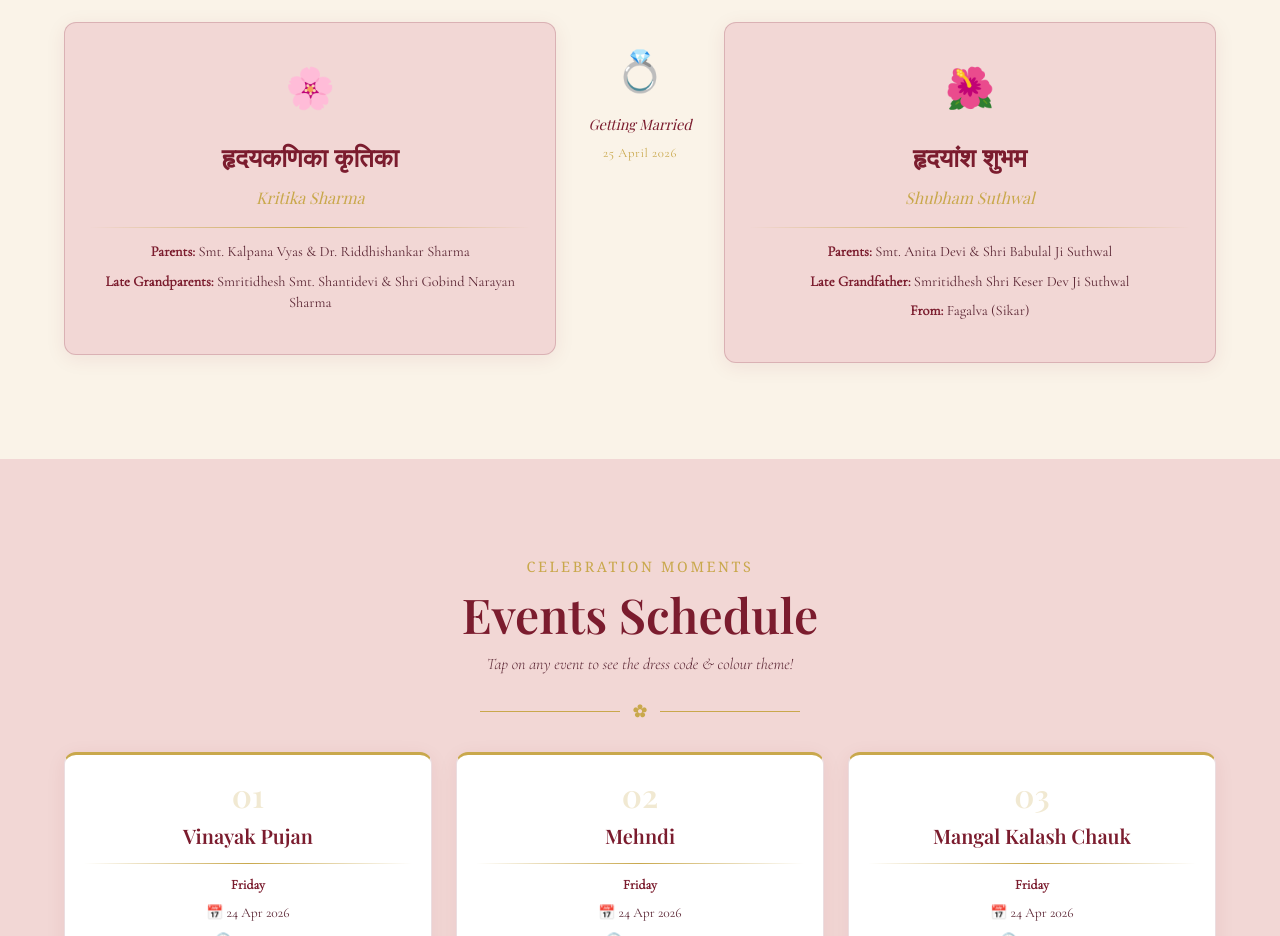
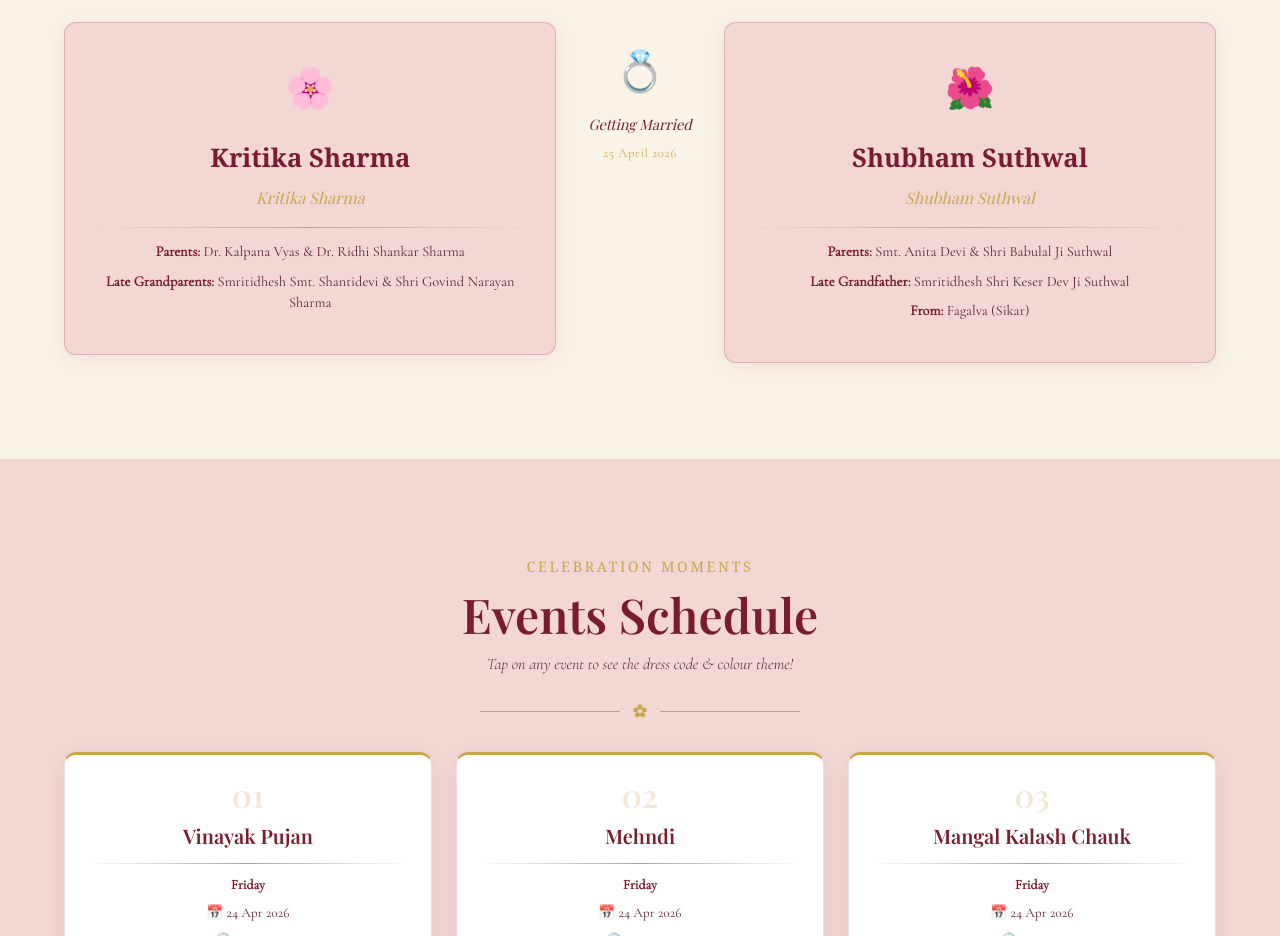
Before and after one commit to rudraksh-16/kratika-wedding, a React (Vite) app in the folder wedding-app/: page / in a window 1280 px wide. Shown: the part 1500-2436 px from the top of the page. Built offline with nearby package versions, Linux system fonts and the light colour scheme; a web font is replaced by a local one.

Commit message:
fix : rename the bride and groom name

```diff
--- a/wedding-app/src/components/AboutCouple.jsx
+++ b/wedding-app/src/components/AboutCouple.jsx
@@ -18,16 +18,16 @@ export default function AboutCouple() {
           {/* Bride */}
           <div className="person-card">
             <div className="person-icon bride-icon">🌸</div>
-            <h3 className="person-hindi">हृदयकणिका कृतिका</h3>
+            <h3 className="person-hindi">Kritika Sharma</h3>
             <p className="person-name-en">Kritika Sharma</p>
             <div className="person-divider" />
             <p className="person-parents">
               <span className="label">Parents: </span>
-              Smt. Kalpana Vyas &amp; Dr. Riddhishankar Sharma
+              Dr. Kalpana Vyas &amp; Dr. Ridhi Shankar Sharma
             </p>
             <p className="person-grandparents">
               <span className="label">Late Grandparents: </span>
-              Smritidhesh Smt. Shantidevi &amp; Shri Gobind Narayan Sharma
+              Smritidhesh Smt. Shantidevi &amp; Shri Govind Narayan Sharma
             </p>
           </div>
 
@@ -41,7 +41,7 @@ export default function AboutCouple() {
           {/* Groom */}
           <div className="person-card">
             <div className="person-icon groom-icon">🌺</div>
-            <h3 className="person-hindi">हृदयांश शुभम</h3>
+            <h3 className="person-hindi">Shubham Suthwal</h3>
             <p className="person-name-en">Shubham Suthwal</p>
             <div className="person-divider" />
             <p className="person-parents">
```
